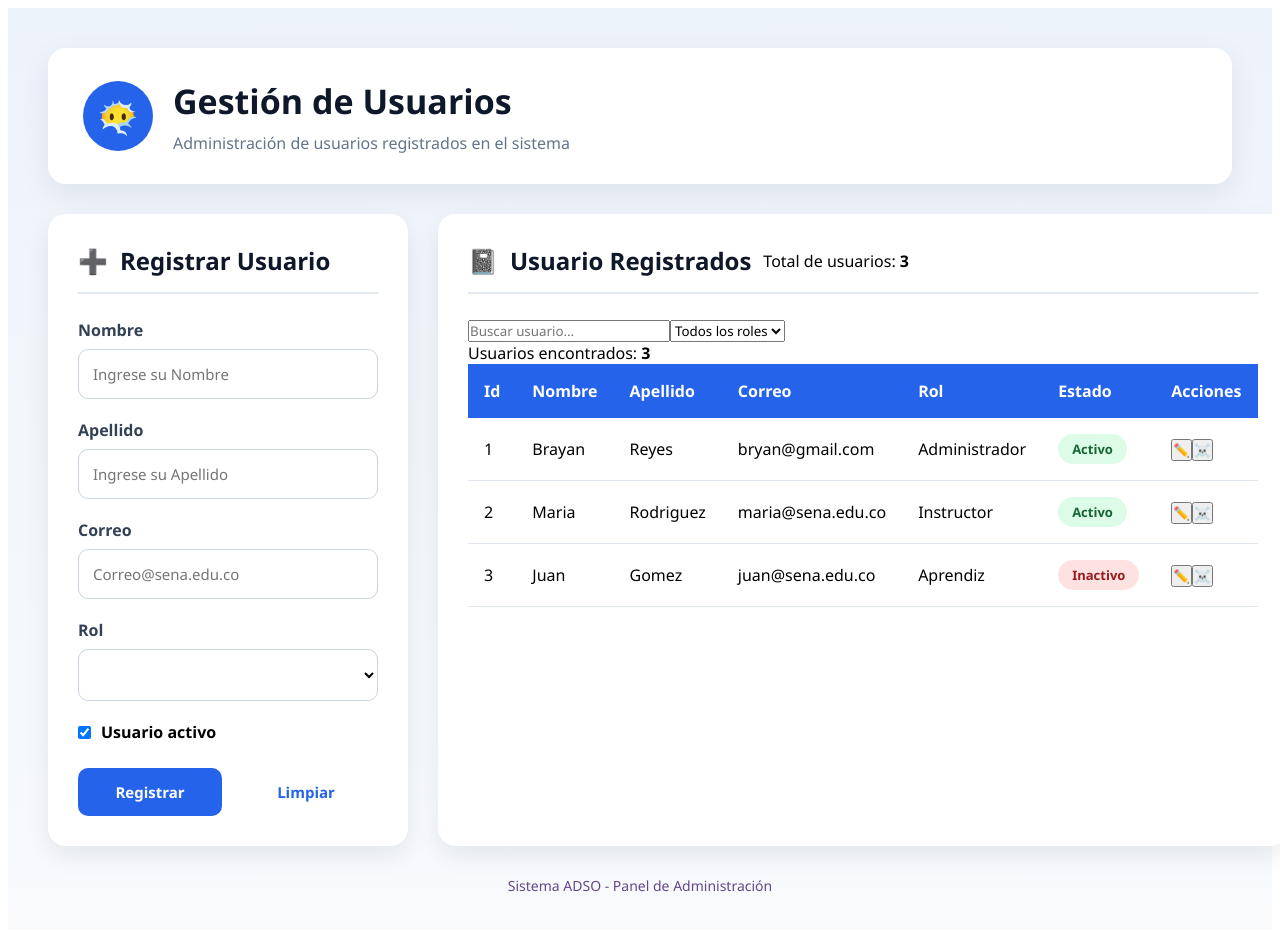
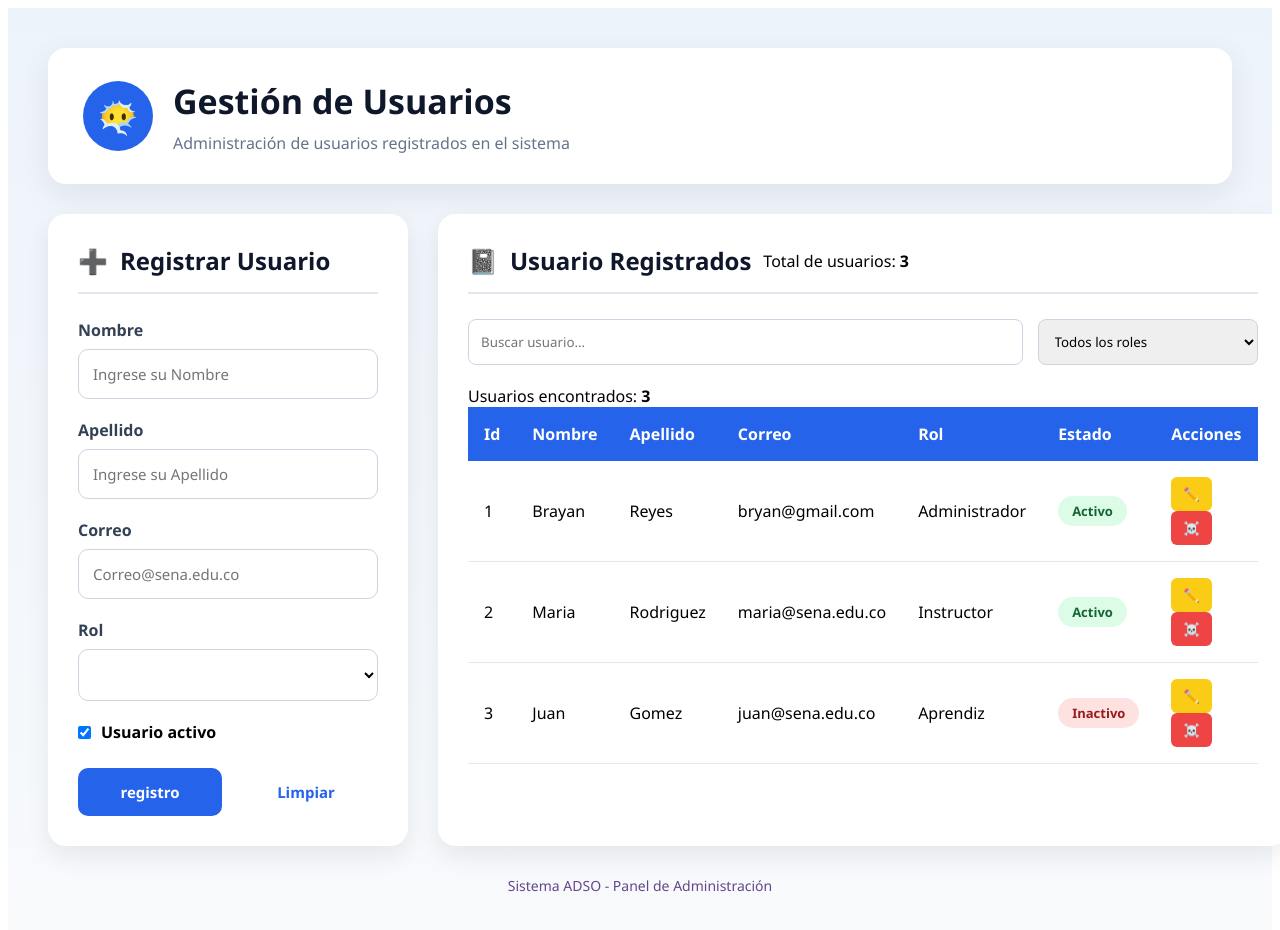
Before and after one commit to BryanAlexander-Reyes/frontend_proyecto, an Angular app: page /users in a window 1280 px wide. Shown: the top 930 px of the page. Built offline with nearby package versions, Linux system fonts and the light colour scheme.

Commit message:
se genera cambios en todo el users

```diff
--- a/src/app/pages/users/users.css
+++ b/src/app/pages/users/users.css
@@ -247,6 +247,51 @@ tbody tr:hover {
     animation: fadeIn .6s ease;
 }
 
+.toolbar{
+    display: flex;
+    gap:15px;
+    margin-bottom: 20px;
+}
+
+.toolbar input{
+    flex: 1;
+    padding: 12px;
+    border: 1px solid#cbd5e1;
+    border-radius: 8px;
+}
+
+.toolbar select{
+    width: 220px;
+    padding: 12px;
+    border:1px solid #cbd5e1;
+    border-radius:8px;
+}
+
+.btn-edit{
+    background: #facc15;
+    border: none;
+    padding: 8px 12px;
+    border-radius: 6px;
+    cursor: pointer;
+    margin-right: 6px;
+}
+
+.btn-delete{
+    background: #ef4444;
+    color: white;
+    border: none;
+    padding: 8px 12px;
+    border-radius: 6px;
+    cursor: pointer;
+}
+
+.btn-etit:hover{
+    background: #eab308;
+}
+.btn-delete:hover{
+    background: #dc2626;
+}
+
 @keyframes fadeIn {
     from{
         opacity: 0;
--- a/src/app/pages/users/users.html
+++ b/src/app/pages/users/users.html
@@ -13,7 +13,7 @@
       <section class="form-panel">
         <div class="panel-title">
           <span> ➕ </span>
-          <h2>Registrar Usuario</h2>
+          <h2>{{idEditar==null?'Registrar Usuario':'Actualizar usuario'}}</h2>
         </div>
         <div
           *ngIf="mensajes"
@@ -47,7 +47,7 @@
           <label> <input type="checkbox" [(ngModel)]="estado" /> Usuario activo </label>
         </div>
         <div class="buttons">
-          <button class="btn-primary" (click)="registrarUsuario()">Registrar</button>
+          <button class="btn-primary" (click)="registrarUsuario()">{{idEditar==null?'registro':'Actualizar'}}</button>
           <button class="btn-secundary" (click)="limpiarFormulario()">Limpiar</button>
         </div>
       </section>
--- a/src/app/pages/users/users.ts
+++ b/src/app/pages/users/users.ts
@@ -111,6 +111,23 @@ export class UsersComponent implements OnInit {
 
   registrarUsuario():void{
 
+
+    if(this.idEditar!=null){
+      const usuario=this.usuarios.find(u=>u.id==this.idEditar);
+      if(usuario){
+        usuario.nombre=this.nombre;
+        usuario.apellido=this.apellido;
+        usuario.correo=this.correo;
+        usuario.rol=this.rol;
+        usuario.estado=this.estado;
+      }
+      this.idEditar=null;
+      this.buscarUsuarios();
+      alert('Usuario Actualizado')
+      this.limpiarFormulario();
+      return
+    }
+
     // validacion de campos
     if(this.nombre.trim()===''|| this.apellido.trim()===''||this.correo.trim()===''){
       this.tipoMensaje='error';
@@ -132,6 +149,8 @@ export class UsersComponent implements OnInit {
       return
     }
 
+
+
     // se construye un nuevo objeto usuario utilizando la informacion ingresada en el formulario
     const nuevoUsuario:Usuario={
       id:this.usuarios.length+1,
@@ -143,6 +162,7 @@ export class UsersComponent implements OnInit {
     };
     // agrega el nuevo objeto al arreglo
     this.usuarios.push(nuevoUsuario);
+    this.buscarUsuarios();
     this.tipoMensaje='success';
     this.mensajes='Usuario registrados correctamente.';
 
@@ -172,4 +192,22 @@ export class UsersComponent implements OnInit {
       return coincideTexto && coincideRol;
     });
   }
+
+  editarUsuario(usuario:Usuario):void{
+    this.idEditar=usuario.id;
+    this.nombre=usuario.nombre;
+    this.apellido=usuario.apellido;
+    this.correo=usuario.correo;
+    this.rol=usuario.rol;
+    this.estado=usuario.estado;
+  }
+
+  eliminarUsuario(id:number):void{
+    const respuesta=confirm('¿Desea eliminar este usuario?')
+    if(!respuesta){
+      return
+    }
+    this.usuarios=this.usuarios.filter(usuario=>usuario.id!=id);
+    this.buscarUsuarios();
+  }
 }
```
